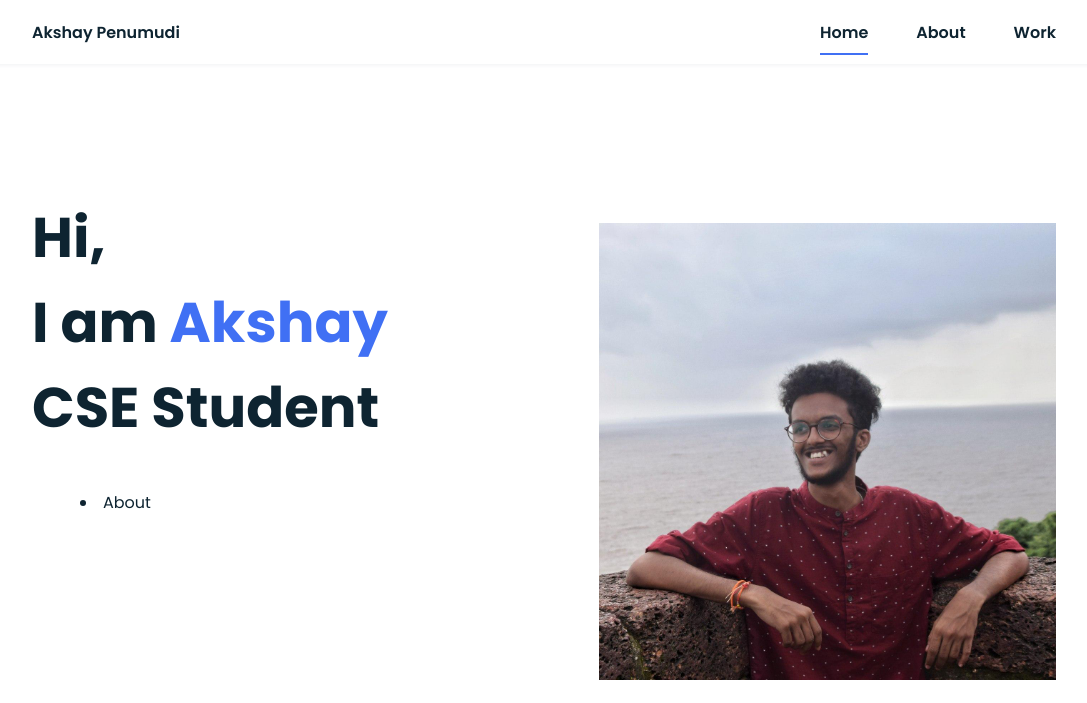
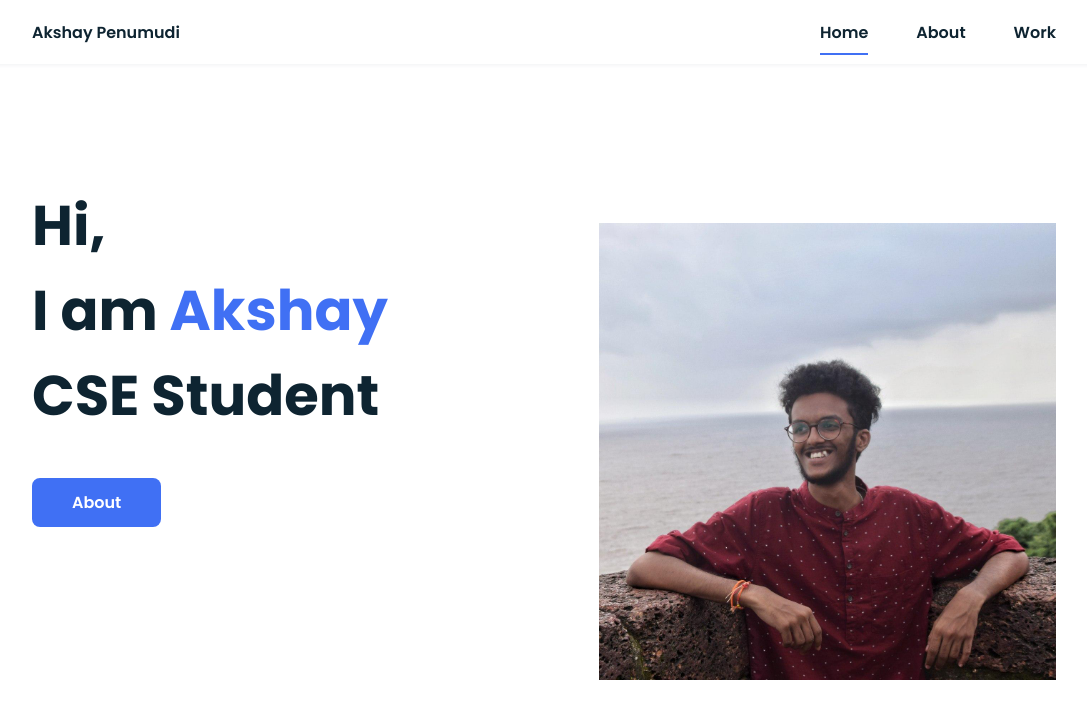
Before and after one commit to akshay-181199/akshay-181199.github.io, a plain HTML site: page index.html in a window 1280 px wide. Shown: the top 703 px of the page, without its empty margins (96-1183 px from the left). Drawn offline with nearby package versions, Linux system fonts and the light colour scheme.

Commit message:
Update index.html

```diff
--- a/index.html
+++ b/index.html
@@ -39,8 +39,8 @@
                 <div class="home__data">
                     <h1 class="home__title">Hi,<br>I am <span class="home__title-color">Akshay</span><br> CSE Student</h1>
 
-                    <li class="nav__item"><a href="#about" class="nav__link">About</a></li>
-                    <!-- <a href="mailto:akshaypenumudi123@gmail.com" class="button">Email</a> -->
+                    <!-- <li class="nav__item"><a href="#about" class="nav__link">About</a></li> -->
+                    <a href="#about" class="button">About</a>
                 </div>
 
                 <div class="home__social">
```
